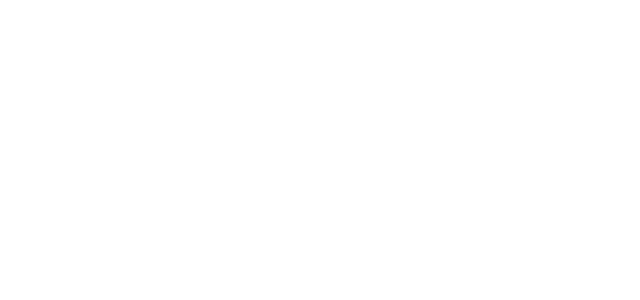
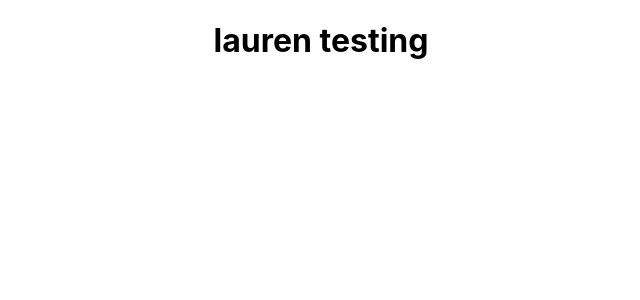
Before and after one commit to AliSolomon525/72HourProject, a React (Create React App) app: page / in a window 1280 px wide. Shown: the top 300 px of the page, without its empty margins (319-959 px from the left). Built offline with nearby package versions, Linux system fonts and the light colour scheme.

Commit message:
lauren adding

```diff
--- a/src/App.tsx
+++ b/src/App.tsx
@@ -3,7 +3,9 @@
 import "./App.css";
 
 function App() {
-  return <div className="App"></div>;
+  return <div className="App">
+    <h1>lauren testing</h1>
+  </div>;
 }
 
 export default App;
```
Also changed, not shown: 1 other file (tests, documents, lock files or other folders).
